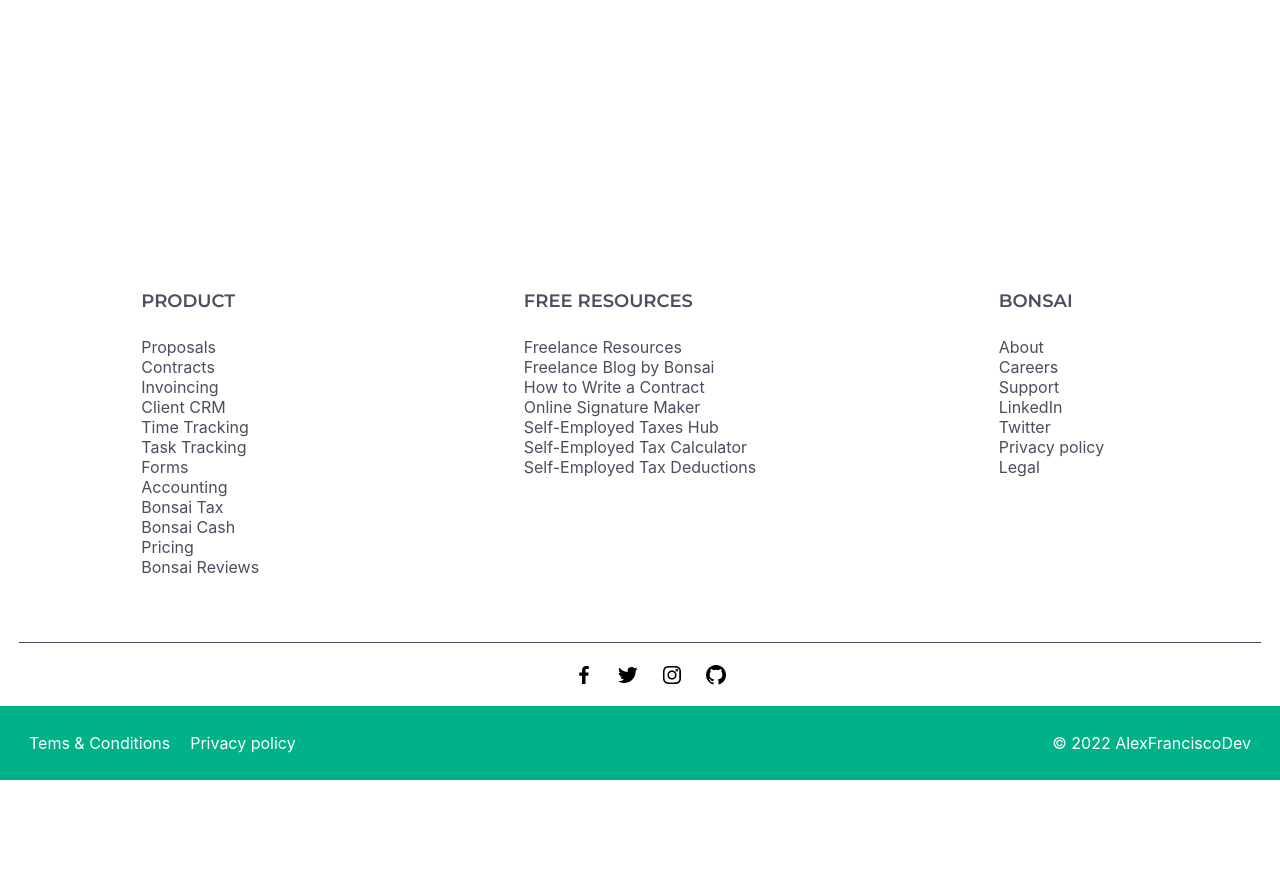
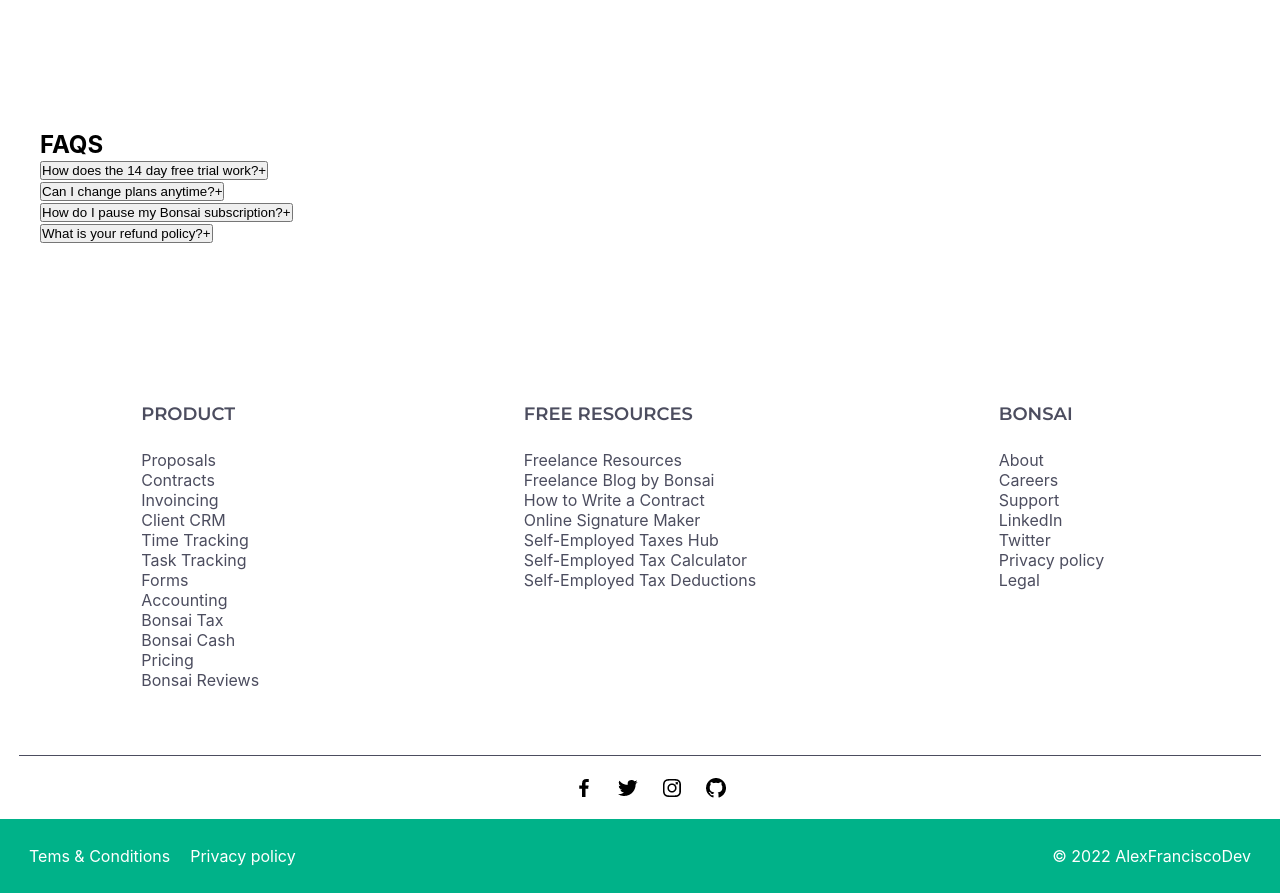
Before and after one commit to AlexFranciscoDev/Bonsai_app, a React (Create React App) app in the folder bonsai_app/: page / in a window 1280 px wide. Shown: the part 2220-3113 px from the top of the page. Before the commit the page ends 3000 px from the top, so only its background shows below. Built offline with nearby package versions, Linux system fonts and the light colour scheme; some icons are missing.

Commit message:
accordion created

```diff
--- a/bonsai_app/src/App.js
+++ b/bonsai_app/src/App.js
@@ -4,6 +4,7 @@
 import { Pricing } from './components/Pricing';
 import { Addons } from './components/Addons';
 import { StartFree } from './components/StartFree';
+import { Faqs } from './components/Faqs';
 //import './prueba.scss'
 
 function App() {
@@ -14,6 +15,7 @@
         <Pricing />
         <Addons />
         <StartFree/>
+        <Faqs/>
       </div>
       <Footer />
     </div>
--- a/bonsai_app/src/App.scss
+++ b/bonsai_app/src/App.scss
@@ -3,6 +3,7 @@
 @use "./styles/bodyStyles/Pricing.scss";
 @use "./styles/bodyStyles/addons";
 @use "./styles/bodyStyles/startfree";
+@use "./styles/bodyStyles/accordions";
 
 * {
   margin: 0;
--- /dev/null
+++ b/bonsai_app/src/accordionData.js
@@ -0,0 +1,18 @@
+export const faqs = [
+    {
+        question: "How does the 14 day free trial work?",
+        answer: "When you start your trial with Bonsai you'll receive full, unlimited access to all of Bonsai's Workflow or Workflow Plus Features for 14 days! You will need to enter your credit card information to begin your trial, but don't worry - we won't charge you anything until the subscription ends! If you wish to cancel at any time during the trial period, you can do so through your Subscriptions Settings Page."
+    },
+    {
+        question: "Can I change plans anytime?",
+        answer: "Yes, you can from within your account. If you have already subscribed to a plan, or want to downgrade or upgrade your current one, you can do this by going to your \"Settings\" and \"Subscription\"."
+    },
+    {
+        question: "How do I pause my Bonsai subscription?",
+        answer: "We totally understand that with the nature of freelancing, work ebbs and flows so you might not always need your Bonsai subscription to remain active! The good news is that you can cancel or pause your monthly subscription at any time without penalty. Once cancelled, you'll be able to continue logging in to access all your documents and even continue to use our free features, like Time Tracking! In order to cancel your subscription, login to your Bonsai account."
+    },
+    {
+        question: "What is your refund policy?",
+        answer: "If you contact us within 2 weeks of being charged for your subscription, we will be happy to issue a refund for you!Beyond those 2 weeks, you will need to cancel or modify the subscription from the Subscriptions Tab in Settings to avoid future charges, but refunds will not be issued. This applies to both monthly and annual plans."
+    }
+]
--- /dev/null
+++ b/bonsai_app/src/components/Accordion.js
@@ -0,0 +1,26 @@
+import React, { useState } from 'react'
+import { faqs } from '../accordionData';
+import { AccordionItem } from './AccordionItem'
+
+export const Accordion = () => {
+    // const [clicked, setClicked] = useState('0'); // Index of the item clicked
+
+    /*const handleToggle = (index) => {
+        // If its already clicked we set it to 0, otherwise set the index
+        if (clicked === index) {
+            return setClicked('0');
+        }
+        setClicked(index);
+    }*/
+
+    return (
+        <ul className="accordion">
+            {faqs.map((faq, index) => (
+                <AccordionItem
+                    key={index}
+                    faq={faq}
+                />
+            ))}
+        </ul>
+    )
+}
--- /dev/null
+++ b/bonsai_app/src/components/AccordionItem.js
@@ -0,0 +1,31 @@
+import React from 'react';
+import {useRef, useState} from "react";
+
+export const AccordionItem = ({ faq }) => {
+
+  const [clicked, setClicked] = useState(false);
+  const contentEl = useRef();
+
+  const handleToggle = () => {
+    setClicked((prev) => !prev)
+  }
+
+  return (
+    <li className={`accordion_item ${clicked ? "active" : ""}`}>
+      <button className="button" onClick={handleToggle}>
+        { faq.question }
+        <span className="control">{clicked ? "-" : "+"}</span>
+      </button>
+      <div
+        ref={contentEl}
+        className="answer_wrapper"
+        style={
+          clicked
+          ? {height: contentEl.current.scrollHeight}
+          : {height: "0px"}
+        }>
+        <div className="answer">{ faq.answer }</div>
+      </div>
+    </li>
+  )
+}
--- /dev/null
+++ b/bonsai_app/src/components/Faqs.js
@@ -0,0 +1,14 @@
+import React from 'react'
+import { Accordion } from './Accordion'
+
+export const Faqs = () => {
+  return (
+    <div>
+        <h2>FAQS</h2>
+        <Accordion/>
+    </div>
+  )
+}
+
+
+/*How to make an accordion in React: https://blog.logrocket.com/how-to-build-a-react-accordion-menu-from-scratch/*/
--- /dev/null
+++ b/bonsai_app/src/styles/bodyStyles/_accordions.scss
@@ -0,0 +1,12 @@
+@import '../utilities/variables';
+
+/* activate toggle*/
+.accordion_item.active .button {
+    color: $main-color;
+}
+
+.answer_wrapper {
+    height: 0;
+    overflow: hidden;
+    transition: height ease 0.4s;
+}
```
